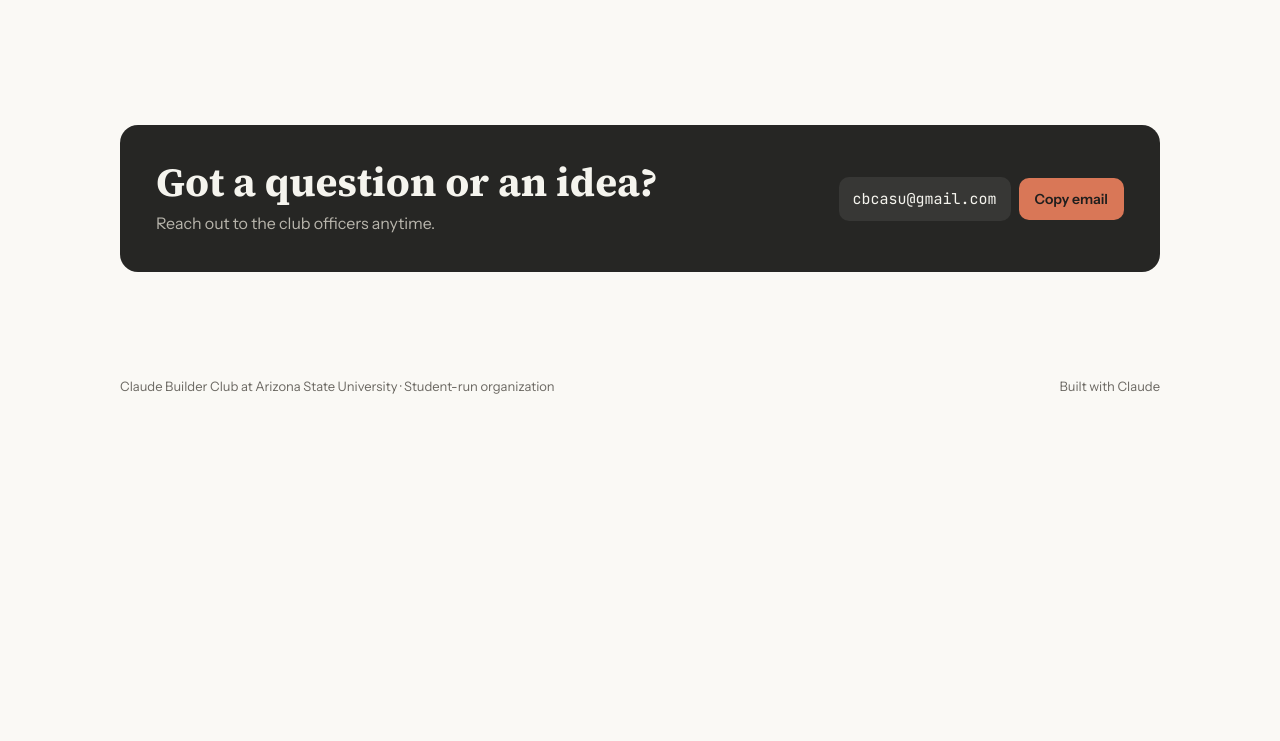
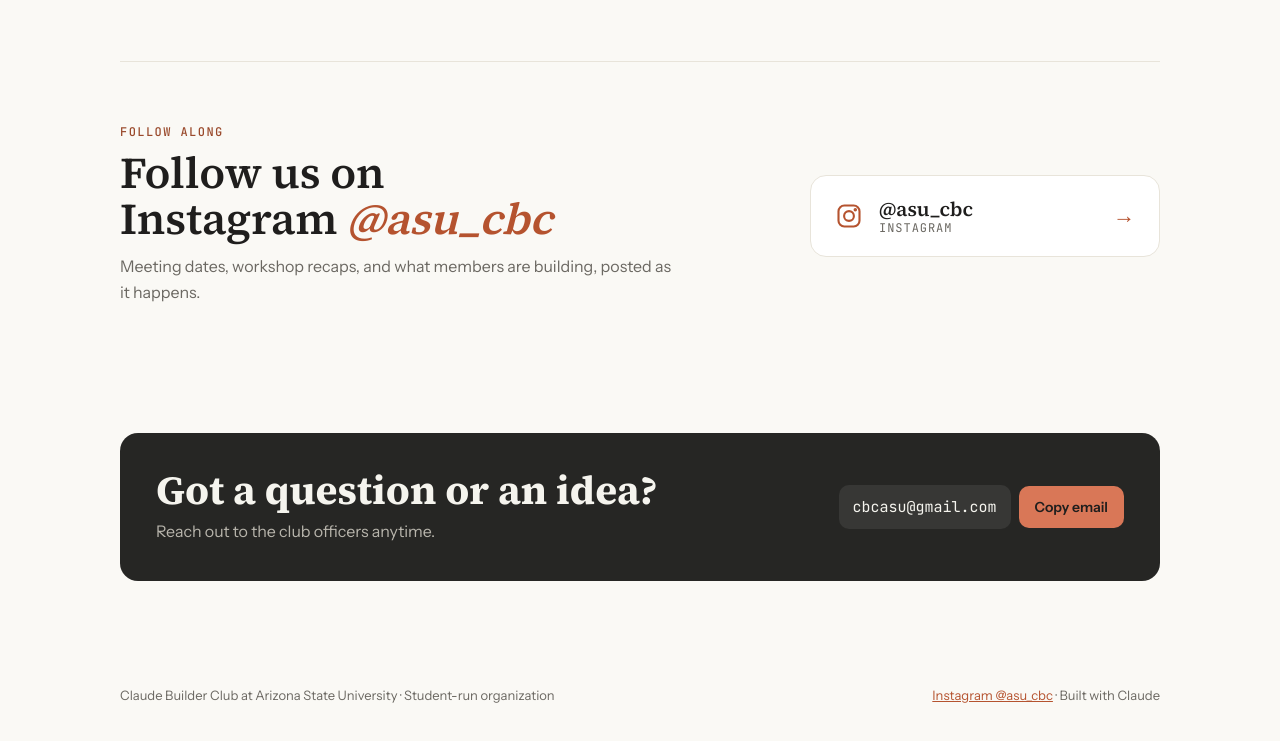
Before and after one commit to cbcasu/cbc-asu, a plain HTML site: page index.html in a window 1280 px wide. Shown: the part 3817-4558 px from the top of the page. Before the commit the page ends 4270 px from the top, so only its background shows below. Drawn offline with Linux system fonts and the light colour scheme.

Commit message:
Add files via upload

```diff
--- a/index.html
+++ b/index.html
@@ -1,4 +1,10 @@
-<!doctype html><html><head><meta charset=utf8><meta name=viewport content="width=device-width,initial-scale=1,viewport-fit=cover"><style>:root{color-scheme:light;box-sizing:border-box;padding-top:env(safe-area-inset-top,0px);padding-bottom:env(safe-area-inset-bottom,0px)}html{scroll-padding-top:env(safe-area-inset-top,0px)}body{margin:0;padding:0;font:14px -apple-system,BlinkMacSystemFont,sans-serif;background:#fff;color:#000}img{max-width:100%}[hidden]:not([hidden=until-found i]){display:none!important}</style></head><body>
+<!doctype html>
+<html lang="en">
+<head>
+<meta charset="utf-8">
+<meta name="viewport" content="width=device-width, initial-scale=1, viewport-fit=cover">
+<meta name="description" content="Claude Builder Club at Arizona State University: an open community of students who build with Claude.">
+<style>body{margin:0}img{max-width:100%}[hidden]{display:none!important}html{scroll-behavior:smooth}</style>
 <title>Claude Builder Club ASU</title>
 <link rel="preconnect" href="https://fonts.googleapis.com">
 <link rel="stylesheet" href="https://fonts.googleapis.com/css2?family=Source+Serif+4:opsz,wght@8..60,400;8..60,600;8..60,700&family=Instrument+Sans:wght@400;500;600&family=JetBrains+Mono:wght@400;500&display=swap">
@@ -133,6 +139,22 @@ section { padding-block: 64px; border-top: 1px solid var(--line); }
 .qs b { font-weight: 600; }
 .qs span { color: var(--muted); font-size: 14px; }
 
+/* social */
+.social { display: grid; grid-template-columns: 1.3fr .7fr; gap: 40px; align-items: center; }
+.social > * { min-width: 0; }
+.social-copy { display: grid; gap: 12px; }
+.social-copy h2 { font-size: clamp(30px, 4vw, 44px); font-weight: 600; letter-spacing: -.005em; }
+.social-copy h2 a { color: var(--maroon); text-decoration: none; font-style: italic; overflow-wrap: anywhere; }
+.social-copy h2 a:hover { text-decoration: underline; text-underline-offset: 6px; text-decoration-thickness: 2px; }
+.social-copy p { margin: 0; color: var(--muted); max-width: 52ch; }
+.handle { display: flex; align-items: center; gap: 16px; padding: 22px 24px; border-radius: 16px; border: 1px solid var(--line); background: var(--surface); color: var(--fg); text-decoration: none; transition: border-color .2s, transform .2s; }
+.handle svg { color: var(--maroon); flex: none; }
+.handle span:not(.arrow) { display: grid; gap: 2px; flex: 1; min-width: 0; }
+.handle b { font: 600 20px/1.1 var(--f-display); }
+.handle small { font: 12px/1 var(--f-mono); letter-spacing: .08em; text-transform: uppercase; color: var(--muted); }
+.handle .arrow { color: var(--maroon); font-size: 22px; }
+.handle:hover { border-color: var(--gold); transform: translateY(-2px); }
+
 /* faq */
 .faq { display: grid; gap: 0; max-width: 760px; }
 details { border-top: 1px solid var(--line); padding-block: 18px; }
@@ -155,14 +177,15 @@ footer { padding-block: 40px 56px; color: var(--muted); font-size: 13px; display
 
 @media (max-width: 820px) {
   .hero { grid-template-columns: 1fr; gap: 32px; padding-block: 24px 48px; }
-  .formats, .steps, .interest, .perks { grid-template-columns: 1fr; gap: 28px; }
+  .formats, .steps, .interest, .perks, .social { grid-template-columns: 1fr; gap: 28px; }
   .event { grid-template-columns: 64px 1fr; }
   .event .pill { grid-column: 2; justify-self: start; }
   .contact { padding: 26px; }
 }
-@media (prefers-reduced-motion: reduce) { .caret { animation: none; } .btn:hover { transform: none; } }
+@media (prefers-reduced-motion: reduce) { .caret { animation: none; } .btn:hover, .handle:hover { transform: none; } }
 </style>
-
+</head>
+<body>
 <div class="wrap">
   <nav>
     <a class="brand" href="#top"><span class="dot"></span><span><b style="font-weight:700">Claude</b> Builder Club <span style="color:var(--muted)">· ASU</span></span></a>
@@ -286,6 +309,21 @@ footer { padding-block: 40px 56px; color: var(--muted); font-size: 13px; display
     </div>
   </section>
 
+  <section id="social">
+    <div class="social">
+      <div class="social-copy">
+        <span class="eyebrow">Follow along</span>
+        <h2>Follow us on Instagram <a href="https://www.instagram.com/asu_cbc/" target="_blank" rel="noopener">@asu_cbc</a></h2>
+        <p>Meeting dates, workshop recaps, and what members are building, posted as it happens.</p>
+      </div>
+      <a class="handle" href="https://www.instagram.com/asu_cbc/" target="_blank" rel="noopener" aria-label="Open @asu_cbc on Instagram">
+        <svg viewBox="0 0 24 24" width="28" height="28" aria-hidden="true" fill="none" stroke="currentColor" stroke-width="1.8" stroke-linecap="round"><rect x="3" y="3" width="18" height="18" rx="5"/><circle cx="12" cy="12" r="4.2"/><circle cx="17.4" cy="6.6" r=".6" fill="currentColor"/></svg>
+        <span><b>@asu_cbc</b><small>Instagram</small></span>
+        <span class="arrow" aria-hidden="true">→</span>
+      </a>
+    </div>
+  </section>
+
   <section style="border-top:0">
     <div class="contact">
       <div>
@@ -301,7 +339,7 @@ footer { padding-block: 40px 56px; color: var(--muted); font-size: 13px; display
 
   <footer>
     <span>Claude Builder Club at Arizona State University · Student-run organization</span>
-    <span>Built with Claude</span>
+    <span><a href="https://www.instagram.com/asu_cbc/" target="_blank" rel="noopener">Instagram @asu_cbc</a> · Built with Claude</span>
   </footer>
 </div>
 
@@ -319,4 +357,5 @@ if (FORM_URL) { formBtn.href = FORM_URL; }
 else { formBtn.removeAttribute('target'); formBtn.addEventListener('click', e => { e.preventDefault(); document.getElementById('formNote').hidden = false; }); }
 </script>
 
-</body></html>
+</body>
+</html>
```
